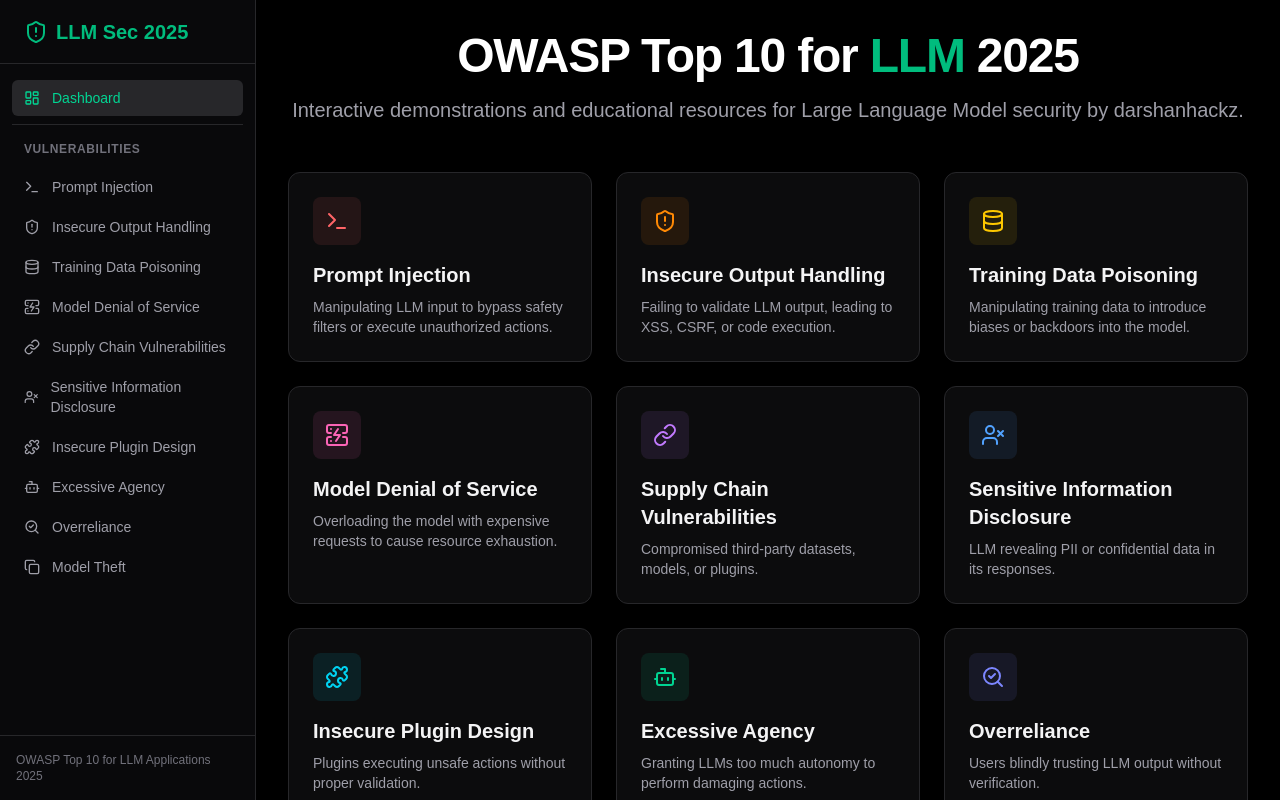
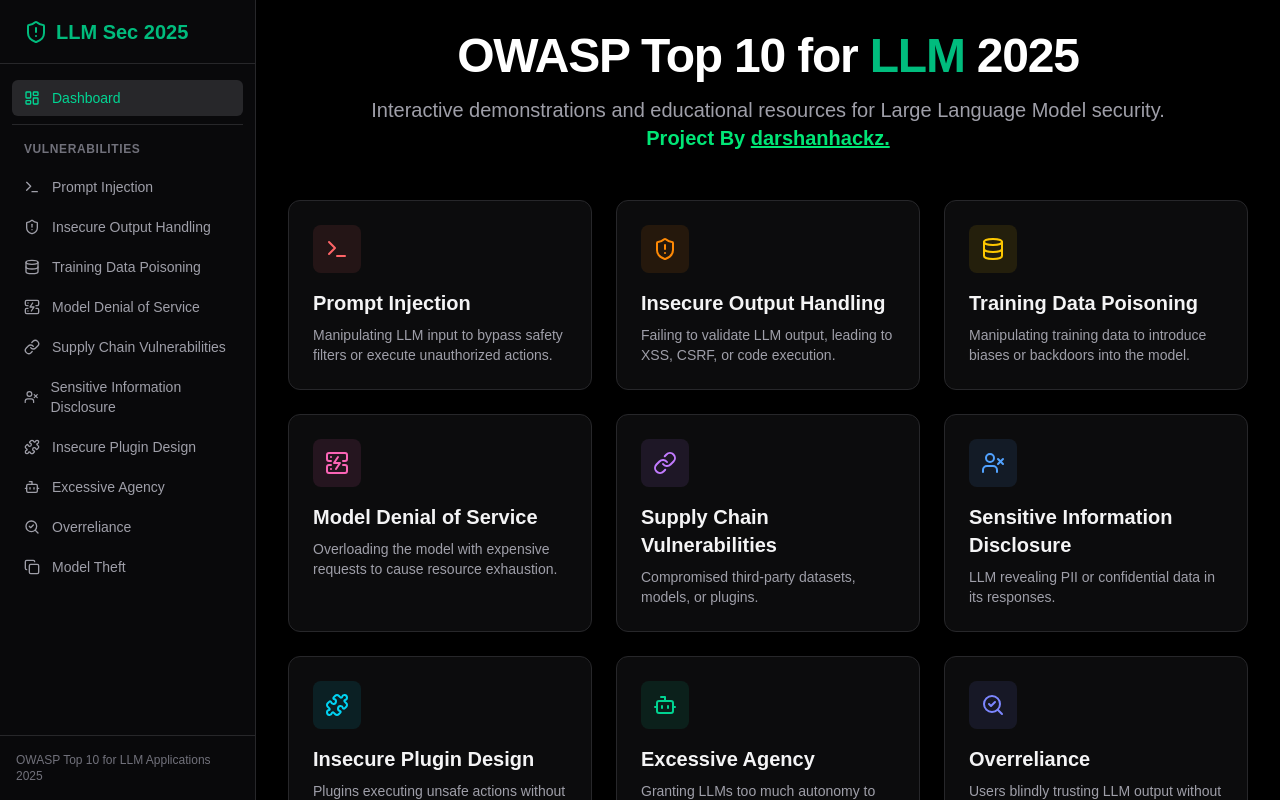
Before and after one commit to Darshan-naik-cyber/ai-hacking, a Next.js app: page / in a window 1280 px wide. Built offline with nearby package versions, Linux system fonts and the light colour scheme.

Commit message:
name change

```diff
--- a/app/layout.tsx
+++ b/app/layout.tsx
@@ -14,7 +14,7 @@
 });
 
 export const metadata: Metadata = {
-  title: "Create Next App",
+  title: "LLM Hacking Lab",
   description: "Generated by create next app",
 };
 
--- a/app/page.tsx
+++ b/app/page.tsx
@@ -105,7 +105,7 @@
             OWASP Top 10 for <span className="text-emerald-500">LLM</span> 2025
           </h1>
           <p className="text-xl text-zinc-400">
-            Interactive demonstrations and educational resources for Large Language Model security by darshanhackz.
+            Interactive demonstrations and educational resources for Large Language Model security. <br></br> <span style={{ color: "#00e676", fontWeight: "bold" }}> Project By <a href="https://linktr.ee/darshanhackz" target="_blank" style={{ fontWeight: "bold", textDecoration: "underline" }}>darshanhackz.</a></span>
           </p>
         </div>
 
```
